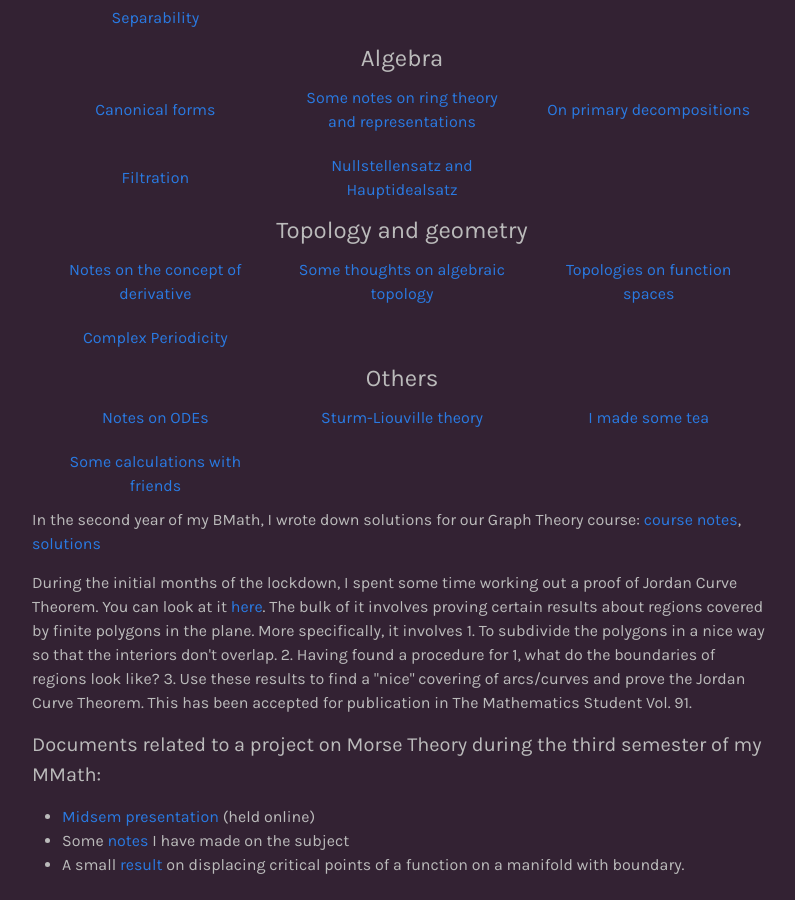
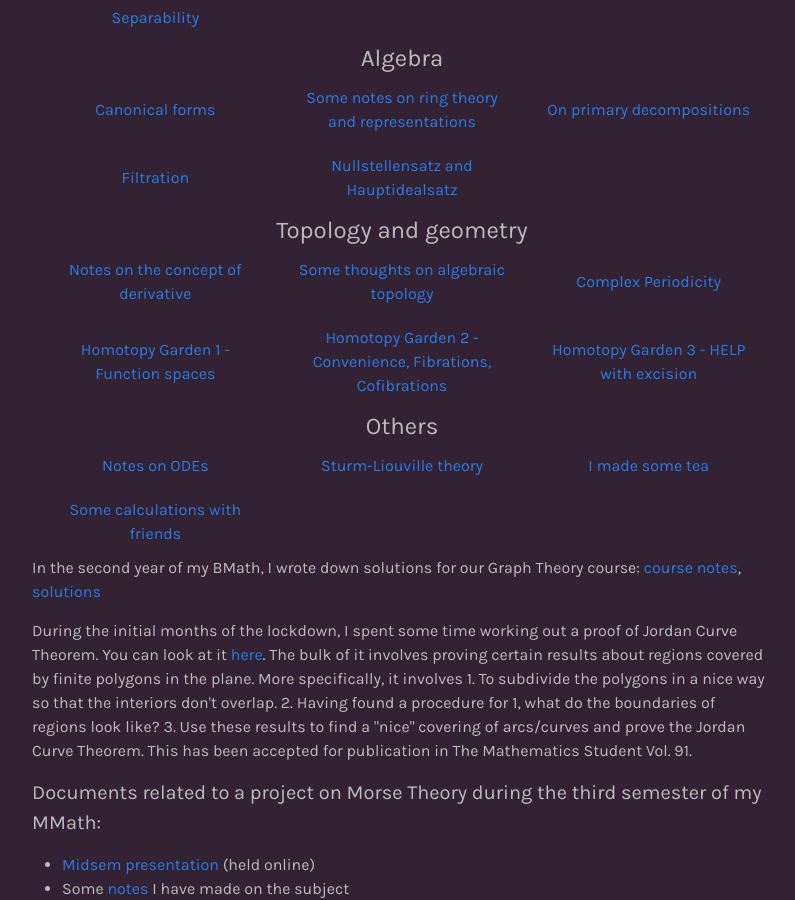
Before and after one commit to shrivathsap/shrivathsap.github.io, a Jekyll site: the page built from notes.html, in a window 1280 px wide and 900 px high, scrolled down 598 px. Shown: the whole window, without its empty margins (238-1033 px from the left). Built offline with Jekyll 4.4.1, drawn with Linux system fonts in a browser that asks for light colours.

Commit message:
long overdue notes

```diff
--- a/notes.html
+++ b/notes.html
@@ -110,15 +110,25 @@ layout: page
 						</div>
 					</td>
 					<td>
-						<div class="data" title="Topologies on function spaces">
-							<a href="./resources/pdfs/topgeom/cotop.pdf" target="_blank">Topologies on function spaces</a>
+						<div class="date" title="Complex Periodicity">
+							<a href="./resources/pdfs/topgeom/periodicity.pdf" target="_blank">Complex Periodicity</a>
 						</div>
 					</td>
 				</tr>
 				<tr>
 					<td>
-						<div class="date" title="Complex Periodicity">
-							<a href="./resources/pdfs/topgeom/periodicity.pdf" target="_blank">Complex Periodicity</a>
+						<div class="data" title="Homotopy Garden 1 - Function spaces">
+							<a href="./resources/pdfs/topgeom/cotop.pdf" target="_blank">Homotopy Garden 1 - Function spaces</a>
+						</div>
+					</td>
+					<td>
+						<div class="data" title="Homotopy Garden 2 - Convenience, Fibrations, Cofibrations">
+							<a href="./resources/pdfs/topgeom/convenience.pdf" target="_blank">Homotopy Garden 2 - Convenience, Fibrations, Cofibrations</a>
+						</div>
+					</td>
+					<td>
+						<div class="data" title="Homotopy Garden 3 - HELP with excision">
+							<a href="./resources/pdfs/topgeom/help.pdf" target="_blank">Homotopy Garden 3 - HELP with excision</a>
 						</div>
 					</td>
 				</tr>
```
Also changed, not shown: 3 other files.
